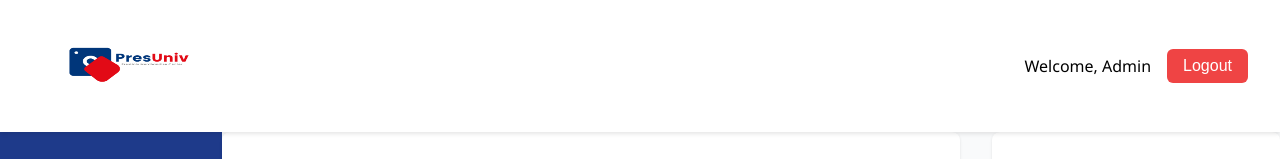
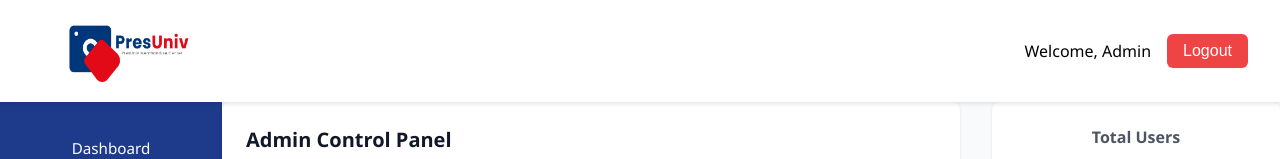
Before and after one commit to tannpsy/RIYAN_shop, a React (Vite) app: page /admin in a window 1280 px wide. Shown: the top 159 px of the page. Built offline with nearby package versions, Linux system fonts and the light colour scheme; no server answers; the database is empty; sample sign-in values are in the browser's storage.

Commit message:
UI UPDATED

```diff
--- a/src/css/Dashboard.css
+++ b/src/css/Dashboard.css
@@ -18,7 +18,7 @@
 }
 
 .top-navbar .logo-img {
-  height: 100px;
+  height: 70px;
   weight: 100px;
   margin-left: 30px;
 }
--- a/src/pages/admin/AdminDashboard.jsx
+++ b/src/pages/admin/AdminDashboard.jsx
@@ -113,7 +113,7 @@ export default function AdminDashboard() {
     <div className="dashboard-layout">
       <header className="top-navbar">
         <div className="logo">
-          <img src="/logo3.png" alt="Logo" className="logo-img" />
+          <img src="/logo3.new.png" alt="Logo" className="logo-img" />
         </div>
         <div className="user-actions">
           <span>Welcome, Admin</span>
```
